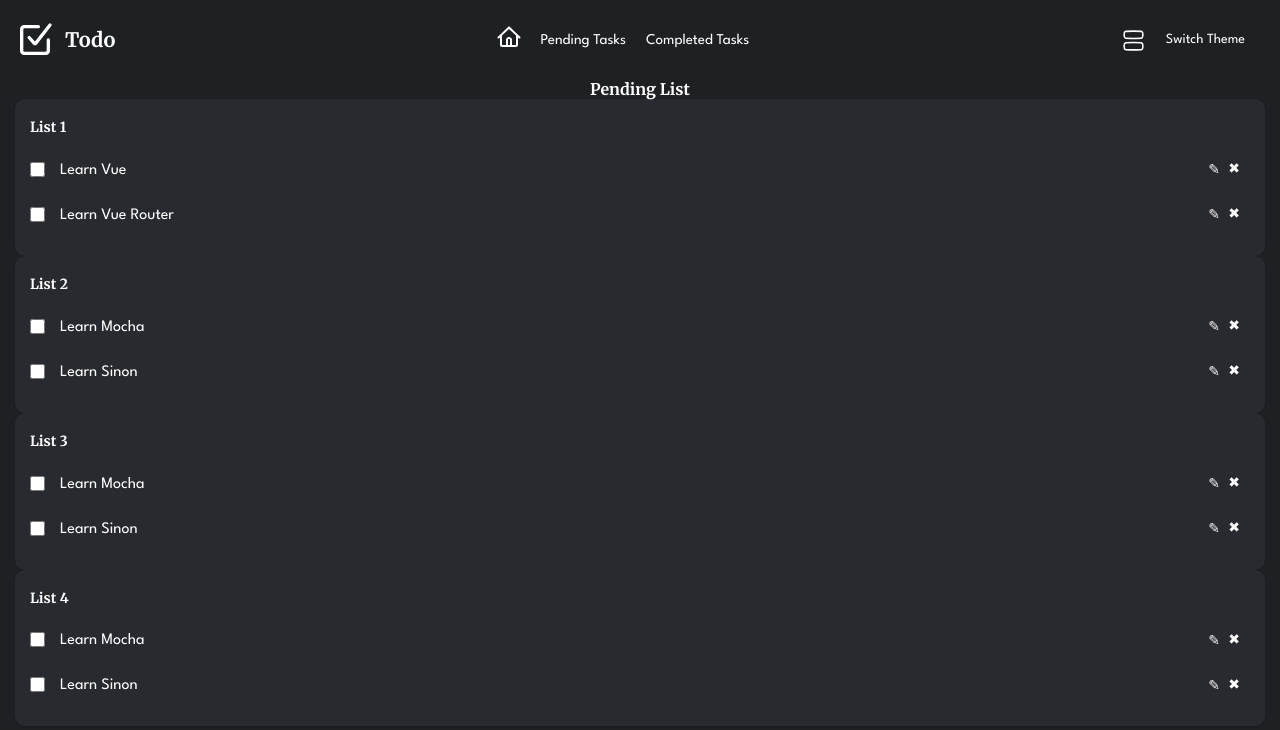
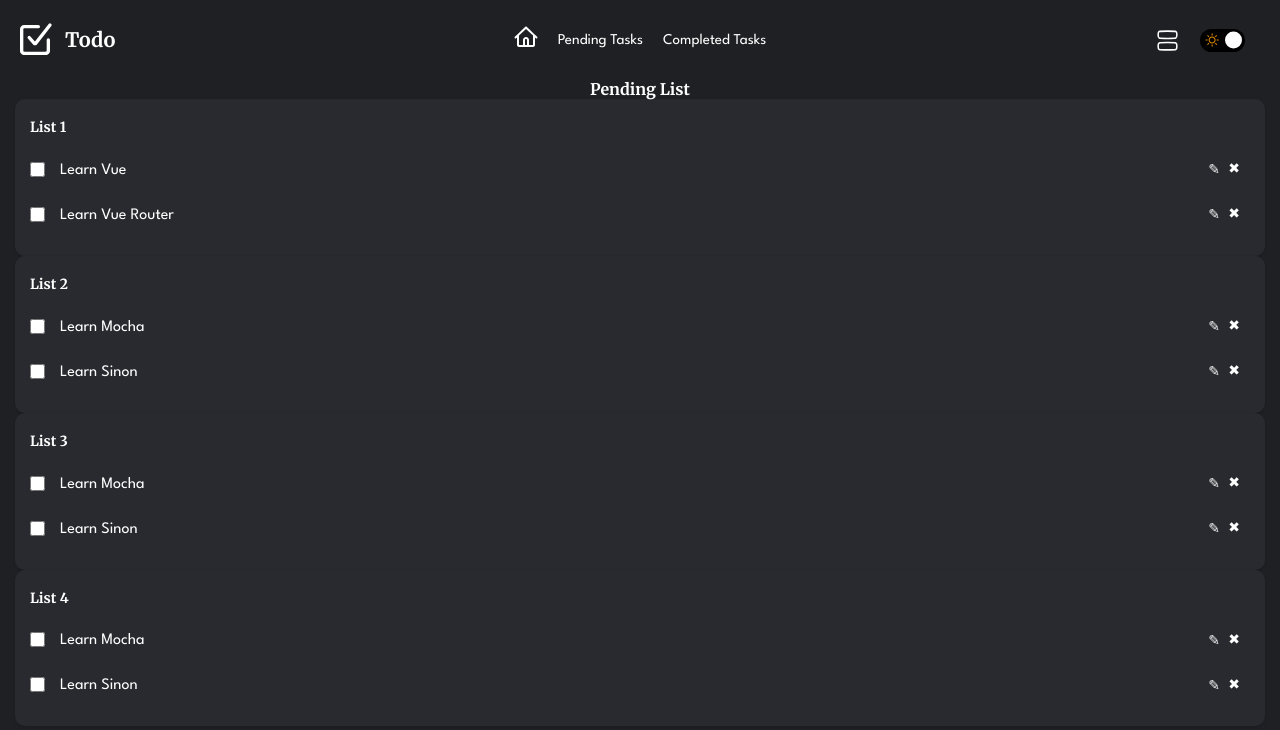
Before and after one commit to tripathishashikant/todo, a Vue app: page /pending-list in a window 1280 px wide. Shown: the top 730 px of the page. Built offline with nearby package versions, Linux system fonts and the light colour scheme.

Commit message:
Feature 1.6.5 - Theme switcher updated.
Signed-off-by: Shashikant <shashikant.tripathi187@gmail.com>

```diff
--- a/src/assets/scss/_base.scss
+++ b/src/assets/scss/_base.scss
@@ -135,3 +135,7 @@ input[type=text] {
     border-color: $primary-body-light;
   }
 }
+
+.visually-hidden {
+  @include a11y-invisible;
+}
--- a/src/assets/scss/_mixins.scss
+++ b/src/assets/scss/_mixins.scss
@@ -235,3 +235,27 @@ $z-indexes: (
   overflow: hidden;
   text-overflow: ellipsis;
 }
+
+/*
+Hide elements visually, but keep them available for screen-readers.
+
+Used for information required for screen-reader users to understand and use
+the site where visual display is undesirable. Information provided in this
+manner should be kept concise, to avoid unnecessary burden on the user.
+"!important" is used to prevent unintentional overrides.
+*/
+@mixin a11y-visually-hidden {
+  position: absolute !important;
+  clip: rect(1px, 1px, 1px, 1px);
+  overflow: hidden;
+  height: 1px;
+  width: 1px;
+  word-wrap: normal;
+}
+
+/*
+Hide visually and from screen-readers, but maintain layout.
+*/
+@mixin a11y-invisible {
+  visibility: hidden;
+}
--- a/src/assets/scss/_variables.scss
+++ b/src/assets/scss/_variables.scss
@@ -14,6 +14,7 @@ $bone: #e1ddbf;
 $sage: #c6bf88;
 $malibu: #7bacfc;
 $funBlue: #1d4fa0;
+$tahitiGold: #e18a07;
 
 // font colors
 $primary-body-dark: $white;
@@ -32,6 +33,7 @@ $primary-link-light: $funBlue;
 $primary-bg-dark: $shark;
 $secondary-bg-dark: $sharkLighter;
 $tertiary-bg-dark: $tuna;
+$quaternary-bg-dark: $black;
 
 $primary-bg-light: $white;
 $secondary-bg-light: $bone;
@@ -44,7 +46,6 @@ $primary-icon-light: $black;
 
 // box-shadow
 $primary-shadow-dark: $sharkOffset;
-
 $primary-shadow-light: $bone;
 
 // global variables
--- a/src/components/global/BaseCard.vue
+++ b/src/components/global/BaseCard.vue
@@ -9,12 +9,12 @@
   padding: 1.5rem;
   border-radius: 1rem;
   background-color: $secondary-bg-dark;
-  box-shadow: 0 0.1rem 0.2rem 0 rgba($primary-shadow-dark, 1);
+  box-shadow: 0 0.1rem 0.2rem 0 $primary-shadow-dark;
   overflow: hidden;
 
   .light & {
     background-color: $secondary-bg-light;
-    box-shadow: 0 0.1rem 0.2rem 0 rgba($primary-shadow-light, 1);
+    box-shadow: 0 0.1rem 0.2rem 0 $primary-shadow-light;
   }
 }
 </style>
--- a/src/components/modules/ThemeSwitcher.vue
+++ b/src/components/modules/ThemeSwitcher.vue
@@ -1,42 +1,47 @@
 <template>
   <div class="themeSwitcher">
-    <p
-      class="themeSwitcher__title"
-      @click="setToggleThemeSwitcher"
+    <div
+      class="themeSwitcher__wrapper"
+      :aria-label="title"
     >
-      {{ title }}
-    </p>
-    <ul
-      v-show="toggleThemeSwitcher"
-      class="themeSwitcher__dropdown"
-    >
-      <li
-        class="themeSwitcher__theme"
+      <div
+        class="themeSwitcher__svg themeSwitcher__svg--moon"
+        @click="updateTheme('dark')"
+      >
+        <MoonSVG />
+      </div>
+      <div
+        class="themeSwitcher__svg themeSwitcher__svg--circle"
+        title="circle image"
+      >
+        <span class="visually-hidden">circle</span>
+      </div>
+      <div
+        class="themeSwitcher__svg themeSwitcher__svg--sun"
         @click="updateTheme('light')"
       >
-        Light
-      </li>
-      <li
-        class="themeSwitcher__theme"
-        @click="updateTheme('dark')"
-      >
-        Dark
-      </li>
-    </ul>
+        <SunSVG />
+      </div>
+    </div>
   </div>
 </template>
 
 <script>
 import { mapGetters, mapActions } from 'vuex';
+import MoonSVG from '../svgs/MoonSVG.vue';
+import SunSVG from '../svgs/SunSVG.vue';
 
 export default {
   name: 'ThemeSwitcher',
+  components: {
+    SunSVG,
+    MoonSVG,
+  },
   computed: {
     ...mapGetters({
       title: 'themeSwitcherStore/getThemeSwitcherTitle',
       defaultTheme: 'themeSwitcherStore/getDefaultTheme',
       toggleThemeSwitcher: 'themeSwitcherStore/getToggleThemeSwitcher',
-
     }),
   },
   methods: {
@@ -57,7 +62,56 @@ export default {
   position: relative;
   padding: 0 2rem;
 
+  &__wrapper {
+    width: 4.5rem;
+    height: 2.3rem;
+    position: relative;
+    border: none;
+    border-radius: 1.5rem;
+    background-color: $quaternary-bg-dark;
+  }
+
+  &__svg {
+    position: absolute;
+    top: 50%;
+    transform: translateY(-50%);
+    z-index: 0;
+
+    &--sun {
+      width: 2rem;
+      height: 2rem;
+      left: 0.2rem;
+      cursor: pointer;
+    }
+
+    &--circle {
+      width: 1.7rem;
+      height: 1.7rem;
+      border: 0 none;
+      border-radius: 1.7rem;
+      background-color: $primary-bg-light;
+      z-index: 1;
+      transition: all 0.25s ease-in;
+
+      .dark & {
+        left: calc(100% - 2rem);
+      }
+
+      .light & {
+        left: 0.2rem;
+      }
+    }
+
+    &--moon {
+      width: 1.6rem;
+      height: 2rem;
+      right: 0.3rem;
+      cursor: pointer;
+    }
+  }
+
   &__title {
+    display: none;
     padding: 0;
     cursor: pointer;
   }
--- /dev/null
+++ b/src/components/svgs/MoonSVG.vue
@@ -0,0 +1,39 @@
+<template>
+  <svg
+    class="moonSVG"
+    viewBox="0 0 24 24"
+    title="Moon image"
+  >
+    <path
+      class="moonSVG__path"
+      d="M3 17C10.952 18.6176 16.6829 8.75775 11 3C16.0007 3.13144 20 7.11149
+    20 12C20 16.9715 16.1188 21 11 21C7.77111 21 4.65938 19.4319 3 17Z"
+      stroke="currentColor"
+      stroke-width="1.5"
+      stroke-linejoin="round"
+    />
+  </svg>
+</template>
+
+<script>
+export default {
+  name: 'MoonSVG',
+};
+</script>
+
+<style lang="scss" scoped>
+.moonSVG {
+  width:100%;
+  height:100%;
+  fill: $funBlue;
+  transition: all 0.25s ease-in;
+
+  &:hover {
+    transform: scale(1.1);
+  }
+
+  &__path {
+    stroke: $funBlue;
+  }
+}
+</style>
--- /dev/null
+++ b/src/components/svgs/SunSVG.vue
@@ -0,0 +1,50 @@
+<template>
+  <svg
+    class="sunSVG"
+    fill="currentColor"
+    viewBox="-5.5 0 32 32"
+    title="Sun image"
+  >
+    <title>sun</title>
+    <path
+      class="sunSVG__path"
+      d="M10.68 21.64c-3.12 0-5.64-2.52-5.64-5.64s2.52-5.64 5.64-5.64 5.64
+    2.52 5.64 5.64-2.52 5.64-5.64 5.64zM10.68 12.040c-2.2 0-3.96 1.76-3.96
+    3.96s1.76 3.96 3.96 3.96 3.96-1.76 3.96-3.96-1.76-3.96-3.96-3.96zM10.68
+    9.040c-0.48 0-0.84-0.36-0.84-0.84v-2.040c0-0.48 0.36-0.84 0.84-0.84s0.84
+    0.36 0.84 0.84v2.040c0 0.48-0.36 0.84-0.84 0.84zM16.2 11.32c-0.2
+    0-0.44-0.080-0.6-0.24-0.32-0.32-0.32-0.84 0-1.2l1.44-1.44c0.32-0.32 0.84-0.32
+    1.2 0 0.32 0.32 0.32 0.84 0 1.2l-1.44 1.44c-0.2 0.16-0.4 0.24-0.6 0.24zM18.48
+    16.84c-0.48 0-0.84-0.36-0.84-0.84s0.36-0.84 0.84-0.84h2.040c0.48 0 0.84 0.36
+    0.84 0.84s-0.36 0.84-0.84 0.84h-2.040zM17.64 23.8c-0.2
+    0-0.44-0.080-0.6-0.24l-1.44-1.48c-0.32-0.32-0.32-0.84 0-1.2 0.32-0.32 0.84-0.32 1.2
+    0l1.44 1.44c0.32 0.32 0.32 0.84 0 1.2-0.16 0.2-0.4 0.28-0.6 0.28zM10.68 26.68c-0.48
+    0-0.84-0.36-0.84-0.84v-2.040c0-0.48 0.36-0.84 0.84-0.84s0.84 0.36 0.84 0.84v2.040c0
+    0.48-0.36 0.84-0.84 0.84zM3.72 23.8c-0.2 0-0.44-0.080-0.6-0.24-0.32-0.32-0.32-0.84
+    0-1.2l1.44-1.44c0.32-0.32 0.84-0.32 1.2 0s0.32 0.84 0 1.2l-1.44 1.44c-0.16 0.16-0.4
+    0.24-0.6 0.24zM0.84 16.84c-0.48 0-0.84-0.36-0.84-0.84s0.36-0.84 0.84-0.84h2.040c0.48
+    0 0.84 0.36 0.84 0.84s-0.36 0.84-0.84 0.84h-2.040zM5.16 11.32c-0.2
+    0-0.44-0.080-0.6-0.24l-1.44-1.44c-0.32-0.32-0.32-0.84 0-1.2 0.32-0.32 0.84-0.32 1.2 0l1.44
+    1.44c0.32 0.32 0.32 0.84 0 1.2-0.16 0.16-0.36 0.24-0.6 0.24z"
+    />
+  </svg>
+</template>
+
+<script>
+export default {
+  name: 'SunSVG',
+};
+</script>
+
+<style lang="scss" scoped>
+.sunSVG {
+  width:100%;
+  height:100%;
+  fill: $tahitiGold;
+  transition: all 0.25s ease-in;
+
+  &:hover {
+    transform: scale(1.1);
+  }
+}
+</style>
--- a/src/store/themeSwitcher.store.js
+++ b/src/store/themeSwitcher.store.js
@@ -1,7 +1,6 @@
 const initialState = {
   title: 'Switch Theme',
   defaultTheme: 'dark',
-  toggleThemeSwitcher: false,
   themes: {
     light: 'light',
     dark: 'dark',
@@ -13,15 +12,11 @@ const getters = {
   getDefaultTheme: (state) => state.defaultTheme,
   getLightThemeName: (state) => state.themes.light,
   getDarkThemeName: (state) => state.themes.dark,
-  getToggleThemeSwitcher: (state) => state.toggleThemeSwitcher,
 };
 
 const mutations = {
   SET_TITLE(state, value) {
     state.title = value;
-  },
-  SET_TOGGLE_THEME_SWITCHER(state, value) {
-    state.toggleThemeSwitcher = value;
   },
   SET_DEFAULT_THEME(state, value) {
     state.defaultTheme = value;
@@ -31,9 +26,6 @@ const mutations = {
 const actions = {
   setTitle({ commit }, value) {
     commit('SET_TITLE', value);
-  },
-  setToggleThemeSwitcher({ state, commit }) {
-    commit('SET_TOGGLE_THEME_SWITCHER', !state.toggleThemeSwitcher);
   },
   setDefaultTheme({ commit }, value) {
     commit('SET_DEFAULT_THEME', value);
```
Also changed, not shown: src/components/svgs/HorizontalLayoutIcon.vue (deleted, +0 -21 lines), src/components/svgs/VerticalLayoutIcon.vue (deleted, +0 -21 lines).
